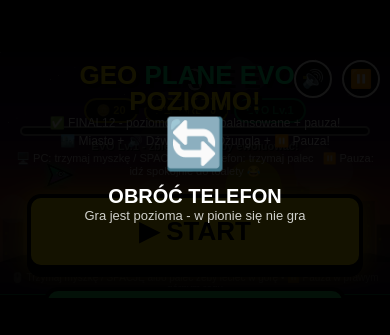
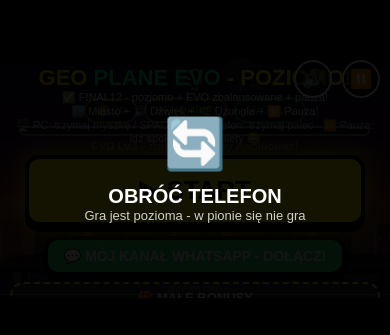
Before and after one commit to nicostr2014/FlappyPlane, a plain HTML site: page index.html in a window 390 px wide. Shown: the part 247-582 px from the top of the page. Drawn offline with Linux system fonts and the light colour scheme; animation ran at ten frames a second.

```diff
--- a/index.html
+++ b/index.html
@@ -61,6 +61,33 @@
     top:0;
     z-index:20;
   }
+}
+ /* FIX SZYMEK - menu mieści się na telefonie */
+@media (max-width:600px){
+  #menu{
+    justify-content:flex-start !important;
+    overflow-y:auto !important;
+    padding:8px 10px 20px 10px !important;
+    display:block !important;
+  }
+  #menu h1{ font-size:22px !important; line-height:1.1 !important; margin-top:6px; }
+  #menu p{ font-size:11px !important; margin:1px 0 !important; }
+  /* START zawsze na górze i wielki */
+  #btn{
+    display:block !important;
+    font-size:26px !important;
+    padding:16px 20px !important;
+    width:94% !important;
+    max-width:340px !important;
+    margin:10px auto 10px auto !important;
+    position:sticky !important;
+    top:0 !important;
+    z-index:30 !important;
+    box-shadow:0 6px 0 #000, 0 0 25px rgba(255,230,0,.8) !important;
+  }
+  #freeBox, #skins{ padding:6px !important; margin-top:6px !important; }
+  #freeBox h3, #skins h3{ font-size:13px !important; }
+  .skin{ width:74px !important; font-size:9px !important; }
 }
 </style>
 </head>
```
